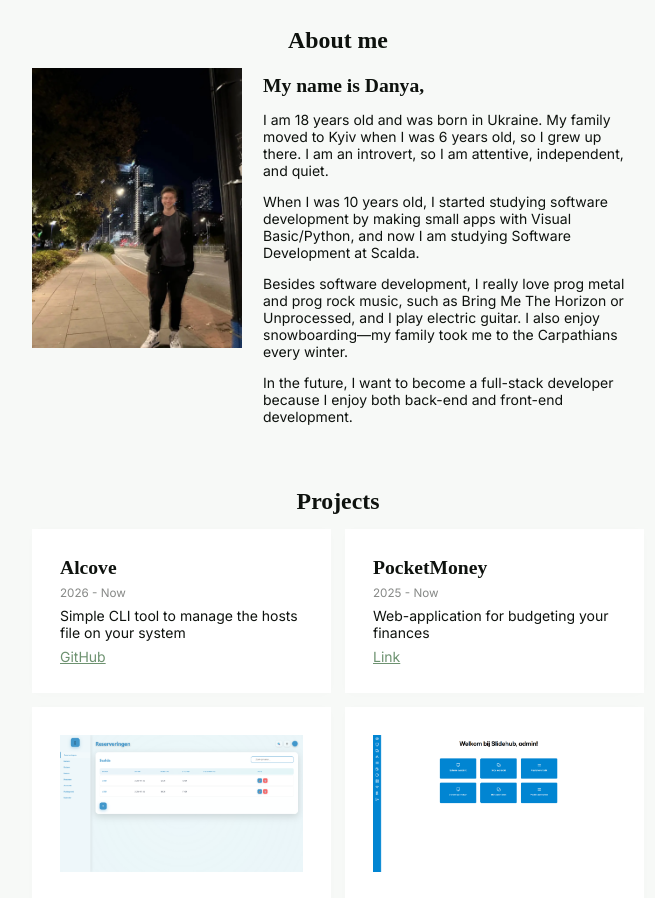
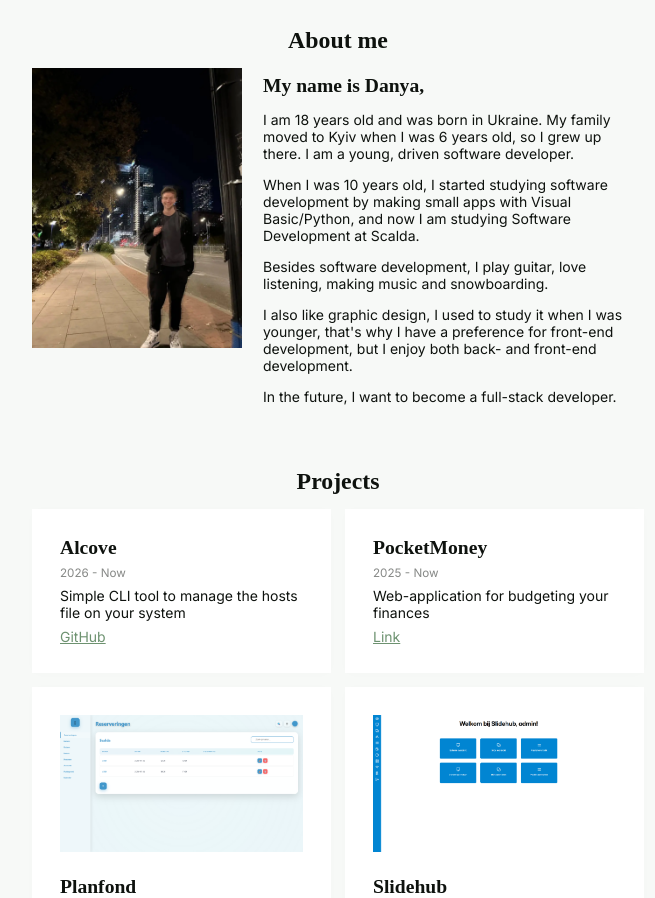
Before and after one commit to wiresnchains/wiresnchains-portfolio, a React (Vite) app: page / in a window 1280 px wide. Shown: the part 801-1699 px from the top of the page, without its empty margins (302-957 px from the left). Built offline with nearby package versions, Linux system fonts and the light colour scheme; a web font is replaced by a local one.

Commit message:
Update about me

```diff
--- a/src/locale/en.ts
+++ b/src/locale/en.ts
@@ -44,10 +44,11 @@ export const EN: Locale = {
     aboutMe: {
         heading: 'My name is Danya,',
         paragraphs: [
-            'I am 18 years old and was born in Ukraine. My family moved to Kyiv when I was 6 years old, so I grew up there. I am an introvert, so I am attentive, independent, and quiet.',
+            'I am 18 years old and was born in Ukraine. My family moved to Kyiv when I was 6 years old, so I grew up there. I am a young, driven software developer.',
             'When I was 10 years old, I started studying software development by making small apps with Visual Basic/Python, and now I am studying Software Development at Scalda.',
-            'Besides software development, I really love prog metal and prog rock music, such as Bring Me The Horizon or Unprocessed, and I play electric guitar. I also enjoy snowboarding—my family took me to the Carpathians every winter.',
-            'In the future, I want to become a full-stack developer because I enjoy both back-end and front-end development.',
+            'Besides software development, I play guitar, love listening, making music and snowboarding.',
+            "I also like graphic design, I used to study it when I was younger, that's why I have a preference for front-end development, but I enjoy both back- and front-end development.",
+            'In the future, I want to become a full-stack developer.',
         ],
     },
 
--- a/src/locale/nl.ts
+++ b/src/locale/nl.ts
@@ -44,10 +44,11 @@ export const NL: Locale = {
     aboutMe: {
         heading: 'Mijn naam is Danya,',
         paragraphs: [
-            'Ik ben 18 jaar oud en geboren in Oekraïne. Mijn familie verhuisde naar Kyiv toen ik 6 jaar oud was, dus daar ben ik opgegroeid. Ik ben een introvert dus ben ik aandachtig, zelfstanding en stil.',
-            'Toen ik 10 jaar oud was, begon ik met het studeren van software development door kleine appjes met Visual Basic/Python en nu studeer ik Software Development bij Scalda.',
-            'Naast software development hou ik veel van prog metal en prog rockmuziek, zoals Bring Me The Horizon of  Unprocessed, en speel ik elektrische gitaar. Ik snowboard ook graag – mijn familie nam me elke winter mee naar de Karpaten.',
-            'In de toekomst wil ik een full-stack developer worden, omdat ik zowel van back- als front-end development leuk vind.',
+            'Ik ben 18 jaar oud en geboren in Oekraïne. Mijn familie verhuisde naar Kiev toen ik 6 jaar oud was, dus ik ben daar opgegroeid. Ik ben een jonge, gedreven software developer.',
+            'Toen ik 10 jaar oud was, begon ik met het leren van software development door kleine apps te maken met Visual Basic/Python, en nu studeer ik Software Development aan Scalda.',
+            'Naast software development speel ik gitaar, luister en maak ik graag muziek en snowboard ik.',
+            'Ik hou ook van mediavormgeving. Ik heb dit vroeger bestudeerd toen ik jonger was, daarom heb ik een voorkeur voor front-end development, maar ik vind zowel back- als front-end development leuk.',
+            'In de toekomst wil ik een full-stack developer worden.',
         ],
     },
 
```
